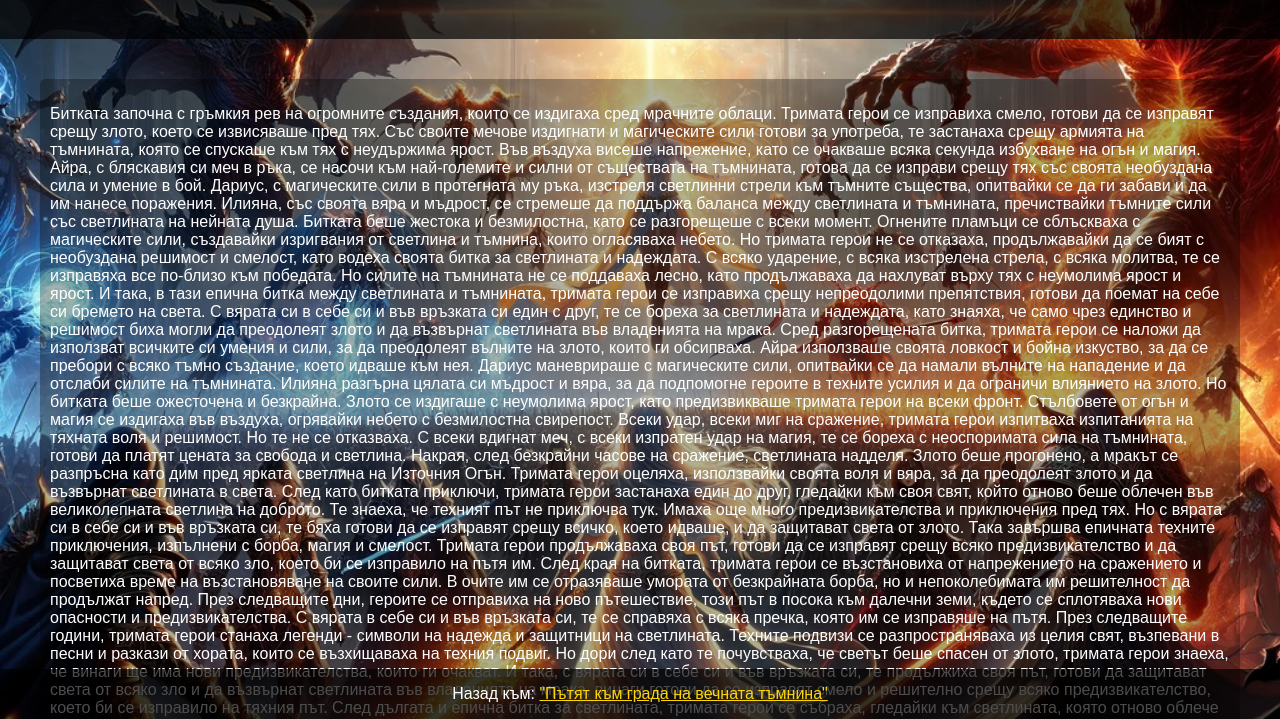
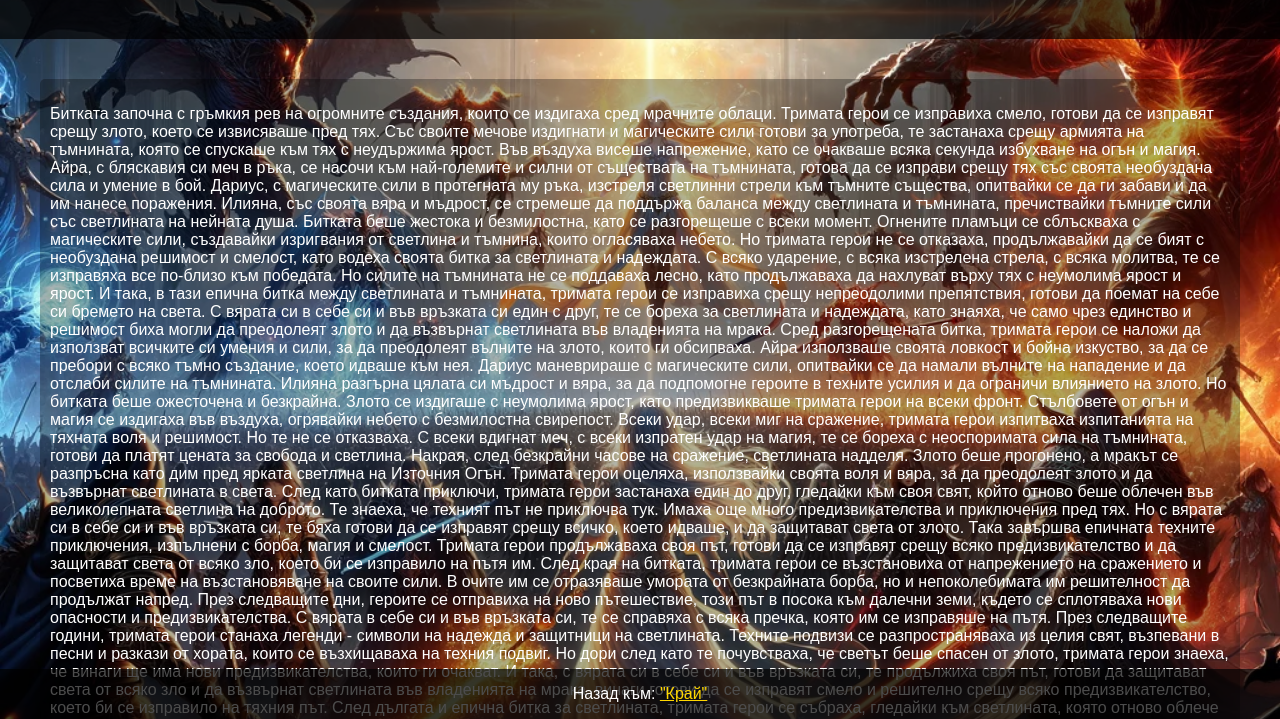
Before and after one commit to GeorgiHristov02/heroes.github.io, a plain HTML site: page Битката на светлината и тъмнината.html in a window 1280 px wide. Shown: the part 81-800 px from the top of the page. Drawn offline with Linux system fonts and the light colour scheme.

Commit message:
Update Битката на светлината и тъмнината.html

```diff
--- a/Битката на светлината и тъмнината.html
+++ b/Битката на светлината и тъмнината.html
@@ -37,7 +37,7 @@
         </section>
     </main>
     <footer>
-        <p>Назад към: <a href="conclusion-page.html">"Пътят към града на вечната тъмнина"</a></p>
+        <p>Назад към: <a href="conclusion-page.html">"Край"</a></p>
     </footer>
 </body>
 </html>
```
